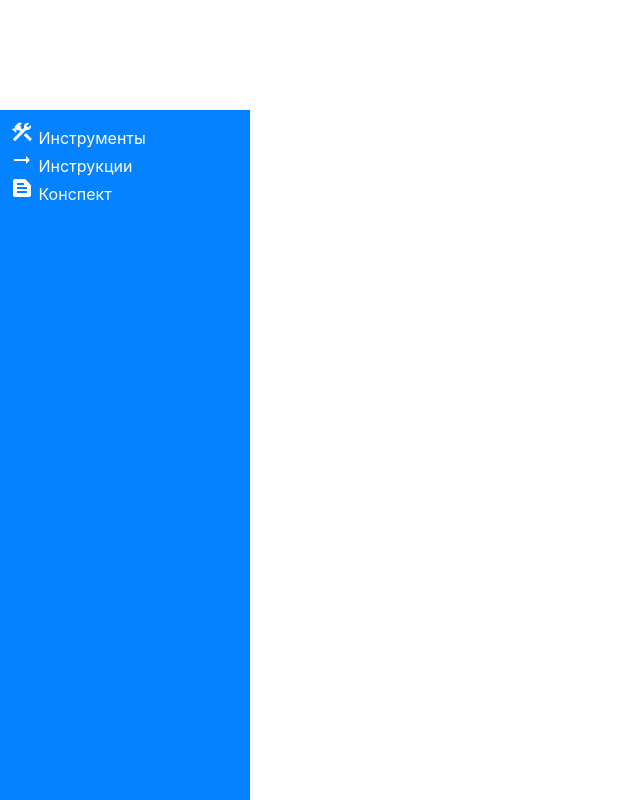
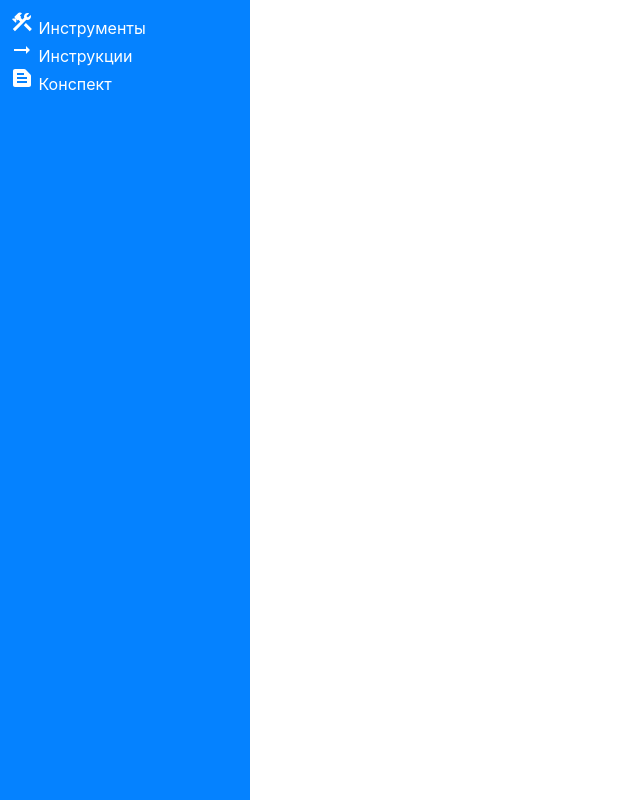
Before and after one commit to PlatenPrime/baza, a React (Create React App) app: page / in a window 1280 px wide. Shown: the whole page, without its empty margins (0-640 px from the left). Built offline with nearby package versions, Linux system fonts and the light colour scheme.

Commit message:
move grid

```diff
--- a/src/components/SideBar/SideBar.module.css
+++ b/src/components/SideBar/SideBar.module.css
@@ -1,7 +1,7 @@
 .sidebar {
 	grid-column-start: 1;
 	grid-column-end: 2;
-	grid-row-start: 2;
+	grid-row-start: 1;
 	grid-row-end: -1;
 	background-color: rgb(5, 130, 255);
 	list-style: none;
```
